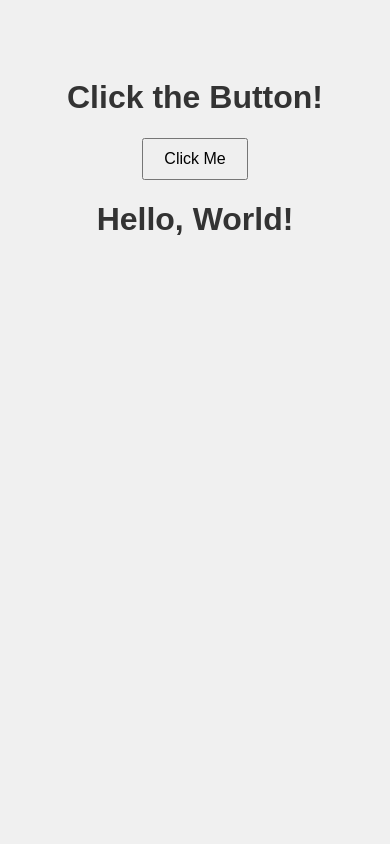
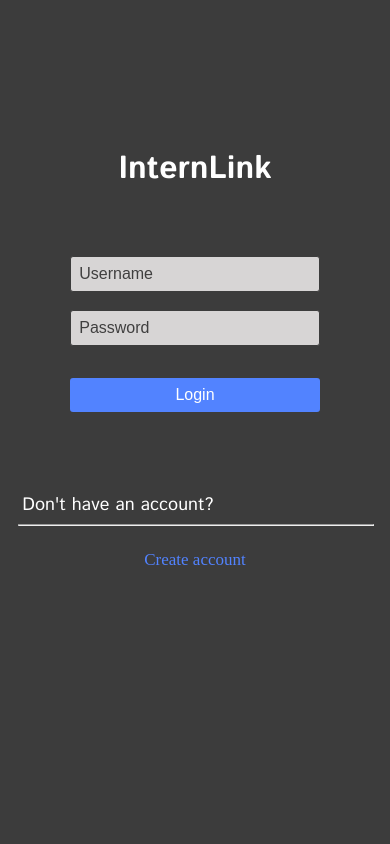
Before and after one commit to daniellandsman1/contact-manager, a PHP site: page / in a window 390 px wide. Run offline with PHP 8.4, Linux system fonts and the light colour scheme.

Commit message:
finished mobile ver for Login Page

```diff
--- a/frontend/index.html
+++ b/frontend/index.html
@@ -3,18 +3,40 @@
 <head>
     <meta charset="UTF-8">
     <meta name="viewport" content="width=device-width, initial-scale=1.0">
-    <title>Button Click Example</title>
+    <title>InternLink</title>
     <!-- Link to the CSS file -->
     <link rel="stylesheet" href="styles.css">
+    <!-- Istok Web font family -->
+    <link href="https://fonts.googleapis.com/css2?family=Istok+Web:wght@400;700&display=swap" rel="stylesheet">
+
 </head>
 <body>
-    <h1>Click the Button!</h1>
-    <button id="myButton">Click Me</button>
+    <!-- put website inside this div -->
+    <div class="container">
+        <div class="carousel"></div>
+        <div class="loginContainer">
+            <h1>InternLink</h1>
+            <div class="login">
+                <form action="/" method="/">
+                    <input id = "username" type="text" name="username" placeholder="Username" required>
+                    <input id = "password" type="password" name="password" placeholder="Password" required>
+
+                    <button class="loginButton" type="submit">Login</button>
+                </form>
+
+                <div class="signUpSection">
+                    <p class = "signUpPrompt">Don't have an account?</p>
+                    <hr>
+                    <a href="/" class="createAccountPageButton">Create account</a>
+                </div>
+            </div>
+
+
+        </div>
+    </div>
     <!-- Link to the JavaScript file -->
     <script src="scripts.js"></script>
-    <title>Hello World</title>
-</head>
-<body>
-    <h1>Hello, World!</h1>
+
+
 </body>
 </html>
--- a/frontend/scripts.js
+++ b/frontend/scripts.js
@@ -1,8 +1 @@
 // script.js
-document.getElementById("myButton").addEventListener("click", function () {
-    console.log("Button was clicked!");
-});
-document.getElementById("logOut").addEventListener("click", function () {
-    // Redirect to another file
-    window.location.href = "index.html";
-});
--- a/frontend/styles.css
+++ b/frontend/styles.css
@@ -1,17 +1,136 @@
 /* styles.css */
-body {
-    font-family: Arial, sans-serif;
-    background-color: #f0f0f0;
-    text-align: center;
-    padding: 50px;
+body{
+    /* margin 0 and padding 0 to get the default out of the way */
+    margin: 0;
+    padding: 0;
+    height: 100%;
+    overflow: hidden;
+
+
 }
 
-h1 {
-    color: #333;
+.container {
+    background-color:rgb(60, 60, 60);
+    /* 100% of the viewport height */
+    min-height: 100vh;
+    min-width: 100vw;
+    position: absolute;
+    display: flex;
+    align-items: center;
+    justify-content: center;
+    overflow: hidden;
+
+
+
+}
+.carousel{
+
+}
+.loginContainer{
+    text-align: center;
+    width: 100%;
+    margin-bottom: 8rem;
+
+}
+.loginContainer h1{
+    /* InternLink header was pushing loginContainer down */
+    margin: 0;
+    color: white;
+    font-size: 32px;
+    font-family: 'Istok Web', sans-serif;
+}
+.login{
+    display: flex;
+    flex-direction: column;
+    align-items: center;
+
+}
+.login form{
+    display: flex;
+    flex-direction: column;
+    align-items: center;
+    width: 80%;
+
+
 }
 
-button {
-    padding: 10px 20px;
+
+#username{
+    margin-top: 4rem;
+    margin-bottom: 0.5rem;
+    padding: 0.5rem;
+    width: 80%;
+    border: 1px solid rgb(60, 60, 60);
+    border-radius: 3px;
+    color: black;
     font-size: 16px;
+    background-color: rgb(215, 213, 213);
+    box-sizing: border-box;
+}
+#password{
+    margin-top: 10px;
+    margin-bottom: 1rem;
+    padding: 0.5rem;
+    width: 80%;
+    border: 1px solid rgb(60, 60, 60);
+    border-radius: 3px;
+    color: black;
+    font-size: 16px;
+    background-color: rgb(215, 213, 213);
+    box-sizing: border-box;
+}
+#username::placeholder, #password::placeholder{
+    color: black;
+    opacity: 0.7;
+    font-size: 16px;
+}
+.loginButton{
+    margin-top: 1rem;
+    padding: 0.5rem;
+    padding-left: 5rem;
+    padding-right: 5rem;
+    width: 80%;
+    background-color: rgb(82, 131, 255);
+    color: white;
+    font-size: 16px;
+    border: none;
+    border-radius: 3px;
+    box-sizing: border-box;
+}
+.loginButton:hover{
+    background-color: rgb(75, 119, 230);
     cursor: pointer;
 }
+.signUpSection{
+    display: flex;
+    flex-direction: column;
+    width: 91%;
+
+}
+.signUpPrompt{
+    margin-top: 5rem;
+    color: white;
+    font-size: 18px;
+    width: 100%;
+    text-align: left;
+    padding-left: 0.3rem;
+    font-family: 'Istok Web', sans-serif;
+
+
+}
+.login hr{
+
+    background-color: white;
+    margin-top: -0.8rem;
+    height: 0.2px;
+    width: 100%;
+}
+.createAccountPageButton{
+    margin-top: 1rem;
+    color: rgb(82, 131, 255);
+    text-decoration: none;
+    font-size: 17px;
+}
+.createAccountPageButton:hover{
+    color: rgb(75, 119, 230);
+}
```
